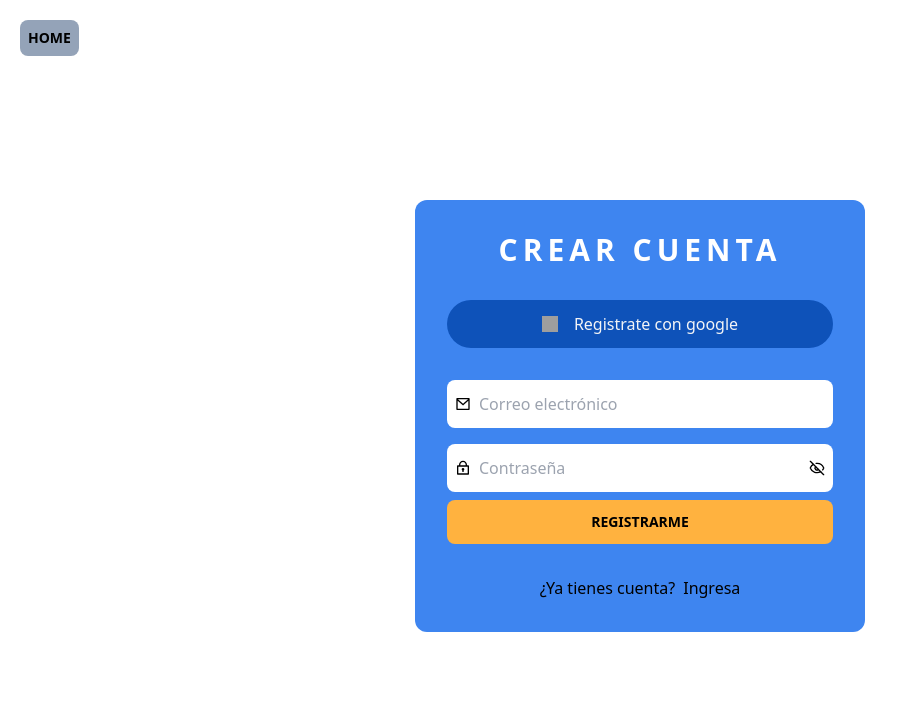
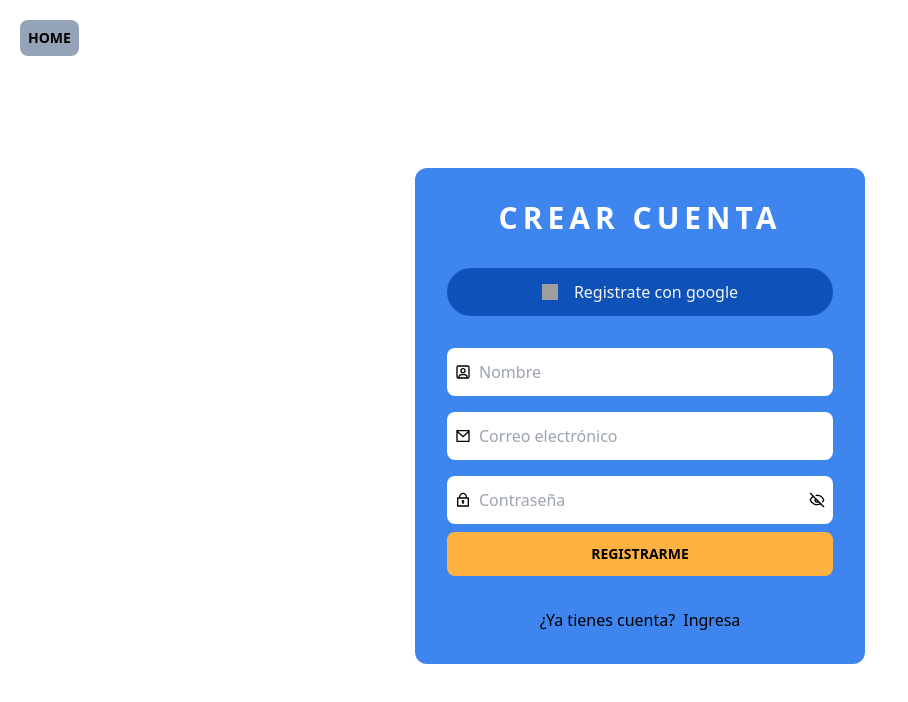
Before and after one commit to Juany313/Mule-front, a React (Vite) app: page /auth/registro in a window 1280 px wide. Shown: the top 702 px of the page, without its empty margins (0-908 px from the left). Built offline with nearby package versions, Linux system fonts and the light colour scheme; grey boxes are pictures that could not be loaded; a web font is replaced by a local one.

Commit message:
agregue name a register

```diff
--- a/src/utils.js
+++ b/src/utils.js
@@ -2,6 +2,10 @@ const validate = (userData) => {
   let errors = {};
 
   // Validación de campos requeridos
+  if (!userData.name) {
+    errors.name = "Completar Campo!";
+  }
+
   if (!userData.email) {
     errors.email = "Completar Campo!";
   } else {
--- a/src/views/auth/Register.jsx
+++ b/src/views/auth/Register.jsx
@@ -9,6 +9,7 @@ import {postUser} from '../../redux/actions/index'
 /* icons */
 import { RiMailLine, RiLock2Line } from "react-icons/ri";
 import { LuEye, LuEyeOff } from "react-icons/lu";
+import { TbUserSquare } from "react-icons/tb";
 
 /* hooks */
 import {useDispatch} from "react-redux";
@@ -21,10 +22,12 @@ const Register = () => {
   /* Estados locales */
   const [showPassword, SetShowPassword] = useState(false);
   const [userData, setUserData] = useState({
+    name: "",
     email: "",
     password: "",
   });
   const [errors, setErrors] = useState({
+    name: "",
     email: "",
     password: "",
   });
@@ -78,6 +81,21 @@ const Register = () => {
 
         <div className="mb-4">
             <div className="relative ">
+            <TbUserSquare className="absolute top-1/2 -translate-y-1/2 left-2 text-black" />
+              <input
+                type="text"
+                name="name"
+                value={userData.name}
+                onChange={handleChange}
+                className="py-3 pl-8 pr-8  w-full outline-none rounded-lg focus:border focus:border-black"
+                placeholder="Nombre"
+              />
+            </div>
+              {errors.name && <span className="text-red-800 mb-4">{errors.name}</span>}
+        </div>
+
+        <div className="mb-4">
+            <div className="relative ">
             <RiMailLine className="absolute top-1/2 -translate-y-1/2 left-2 text-black" />
               <input
                 type="email"
@@ -88,7 +106,7 @@ const Register = () => {
                 placeholder="Correo electrónico"
               />
             </div>
-              {errors.email && <span className="text-red-700 mb-4">{errors.email}</span>}
+              {errors.email && <span className="text-red-800 mb-4">{errors.email}</span>}
         </div>
 
         <div className="relative mb-2">
@@ -101,7 +119,7 @@ const Register = () => {
             className="py-3 pl-8 pr-8  w-full outline-none rounded-lg focus:border focus:border-black"
             placeholder="Contraseña"
           />
-          {errors.password && <span className="text-red-700 mb-4">{errors.password}</span>}
+          {errors.password && <span className="text-red-800 mb-4">{errors.password}</span>}
           {showPassword ? (
             <LuEye
               onClick={() => SetShowPassword(!showPassword)}
```
